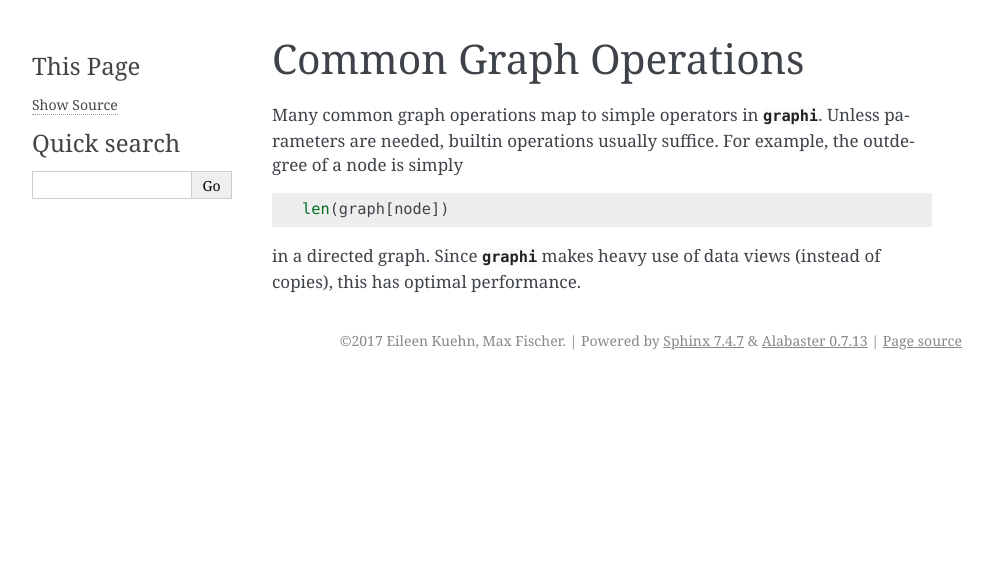
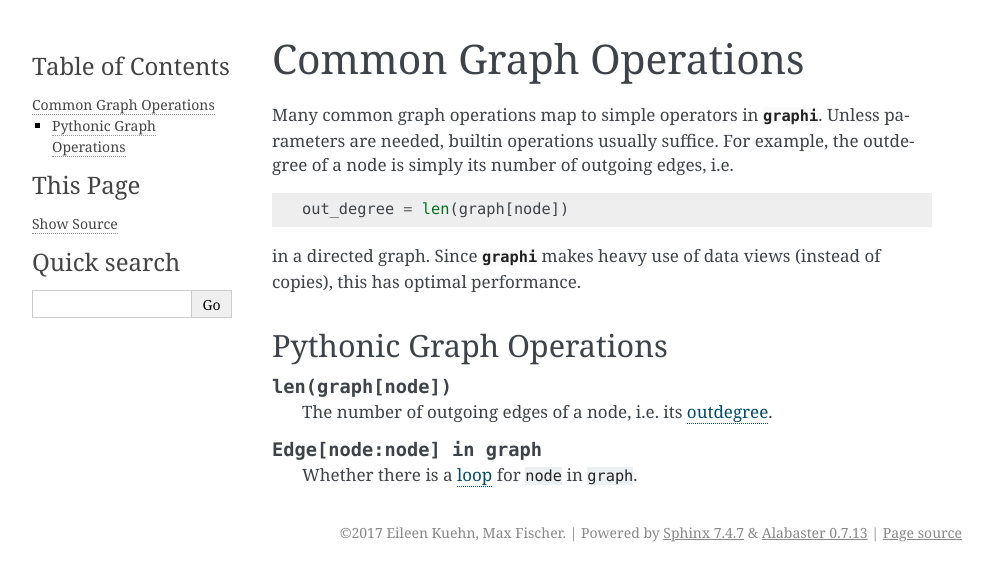
Before and after one commit to MaineKuehn/graphi, a Sphinx documentation site: the page built from docs/source/common_ops.rst, in a window 1280 px wide. Shown: the top 581 px of the page, without its empty margins (148-1140 px from the left). Built offline with Sphinx 7.4.7, drawn with Linux system fonts in a browser that asks for light colours; formulas are drawn with MathJax 3.

```diff
--- a/docs/index.rst
+++ b/docs/index.rst
@@ -20,6 +20,8 @@ GraphI - Python Graph Interface and Types
     :caption: Documentation Topics Overview:
 
     source/usage
+    source/common_ops
+    source/glossary
     Changelog <source/changelog>
     Module Index <source/api/modules>
 
--- a/docs/source/common_ops.rst
+++ b/docs/source/common_ops.rst
@@ -4,11 +4,22 @@ Common Graph Operations
 
 Many common graph operations map to simple operators in :py:mod:`graphi`.
 Unless parameters are needed, builtin operations usually suffice.
-For example, the outdegree of a node is simply
+For example, the outdegree of a node is simply its number of outgoing edges, i.e.
 
 .. code::
 
-    len(graph[node])
+    out_degree = len(graph[node])
 
 in a directed graph.
 Since :py:mod:`graphi` makes heavy use of data views (instead of copies), this has optimal performance.
+
+Pythonic Graph Operations
++++++++++++++++++++++++++
+
+.. describe:: len(graph[node])
+
+    The number of outgoing edges of a node, i.e. its :term:`outdegree`.
+
+.. describe:: Edge[node:node] in graph
+
+    Whether there is a :term:`loop` for ``node`` in ``graph``.
```
Also changed, not shown: docs/source/glossary.rst (added, +23 -0 lines).
